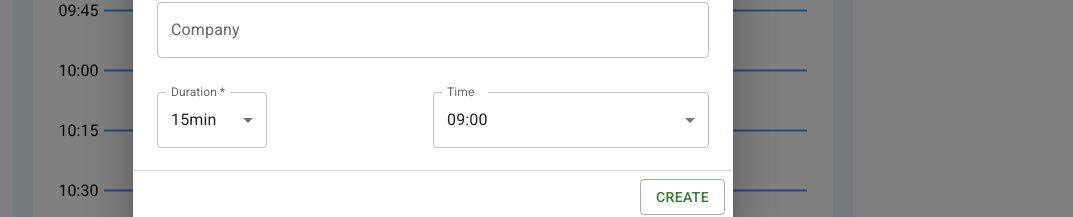
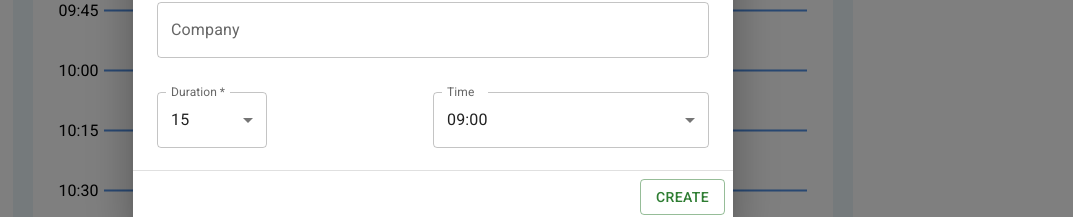
Before and after one commit to neguezaymen/agenda, a React (Create React App) app: page / in a window 1280 px wide. Both pictures are taken after a click on the button 1228 px from the left and 750 px from the top of the page. Shown: the part 400-617 px from the top of the page, without its empty margins (207-1280 px from the left). Built offline with nearby package versions, Linux system fonts and the light colour scheme.

Commit message:
create some logic for select inputs

```diff
--- a/src/components/AddEditAppointementModal.tsx
+++ b/src/components/AddEditAppointementModal.tsx
@@ -25,6 +25,7 @@ import { useAppDispatch, useAppSelector } from "../store/hooks";
 import { addAppointement, editAppointement } from "../slices/appointementSlice";
 import { CurrentDateContext } from "../contexts/CurrentDateContext";
 import { hideModal, setModalId } from "../slices/UiSlice";
+import { getDisponibilites } from "../utils/getDisponibilites";
 
 export interface DialogTitleProps {
   children?: React.ReactNode;
@@ -66,6 +67,7 @@ export default function AddEditAppointementModal() {
   const appointements = useAppSelector((state) => state.appointements);
   const appointementToEdit = appointements.find((el) => el.id === modalId);
   const { currentDate } = React.useContext(CurrentDateContext);
+
   const {
     handleSubmit,
     control,
@@ -253,10 +255,11 @@ export default function AddEditAppointementModal() {
                       variant="outlined"
                       color="primary"
                     >
-                      <MenuItem value={15}>15min</MenuItem>
-                      <MenuItem value={30}>30min</MenuItem>
-                      <MenuItem value={60}>60min</MenuItem>
-                      <MenuItem value={120}>120min</MenuItem>
+                      {getDisponibilites(appointements)?.durations[
+                        watch("time")
+                      ]?.map((el) => (
+                        <MenuItem value={el}>{el}</MenuItem>
+                      ))}
                     </Select>
                   </FormControl>
                 )}
@@ -269,10 +272,8 @@ export default function AddEditAppointementModal() {
                   <FormControl style={{ marginTop: "20px", width: "50%" }}>
                     <InputLabel>Time</InputLabel>
                     <Select {...rest} label="Time" required>
-                      {TimeSlots.map((timeslot) => (
-                        <MenuItem value={timeslot} key={timeslot}>
-                          {timeslot}
-                        </MenuItem>
+                      {getDisponibilites(appointements).hours.map((el) => (
+                        <MenuItem value={el}>{el}</MenuItem>
                       ))}
                     </Select>
                   </FormControl>
--- a/src/components/AppointementsWrapper.tsx
+++ b/src/components/AppointementsWrapper.tsx
@@ -8,6 +8,7 @@ import { GetHoursAndMinutesFromTime } from "../utils/DateFormat";
 import { isSameDay } from "date-fns";
 import { setModalId, showDeleteModal, showModal } from "../slices/UiSlice";
 import CurrentTimeBar from "./CurrentTimeBar";
+
 
 export const OneMinuteToPixels = 4;
 export const AppointementsWrapper = () => {
@@ -39,7 +40,6 @@ const Line = ({ slot, index }: { slot: string; index: number }) => {
 const Appointements = () => {
   const { currentDate } = useContext(CurrentDateContext);
   const reservations = useAppSelector((state) => state.appointements);
-
   const todayReservations = reservations.filter((reservation) => {
     return isSameDay(new Date(currentDate), new Date(reservation.date));
   });
--- /dev/null
+++ b/src/utils/getDisponibilites.ts
@@ -0,0 +1,53 @@
+interface RendezVous {
+  date: Date;
+  duration: number;
+}
+
+export function getDisponibilites(rdv: RendezVous[]): {durations: {[hour: string]: number[]}, hours: string[]} {
+  // Create an array with all available hours from 9am to 6pm for the given date
+  const availableHours = Array.from({length: 36}, (_, i) => {
+    const hour = Math.floor(i/4) + 9;
+    const minute = (i%4) * 15;
+    return `${hour.toString().padStart(2, '0')}:${minute.toString().padStart(2, '0')}`;
+  }).filter(h => {
+    const hour = Number(h.slice(0, 2));
+    const minute = Number(h.slice(3));
+    const endHour = hour + Math.floor((minute + 15) / 60);
+    return endHour <= 18;
+  });
+
+  // Filter out the already reserved hours
+  rdv.forEach(r => {
+    const startHour = r.date.getHours();
+    const startMinute = r.date.getMinutes();
+    const startIndex = (startHour - 9) * 4 + startMinute / 15;
+    const endIndex = startIndex + r.duration / 15;
+    availableHours.splice(startIndex, endIndex - startIndex, '');
+  });
+
+  // Create an object that stores the available durations for each available hour
+  const availableDurations: {[hour: string]: number[]} = {};
+  availableHours.forEach(h => {
+    availableDurations[h] = [15, 30, 60, 120].filter(d => {
+      const startHour = Number(h.slice(0, 2));
+      const startMinute = Number(h.slice(3));
+      const startIndex = (startHour - 9) * 4 + startMinute / 15;
+      const endIndex = startIndex + d / 15;
+      const endIndexMax = availableHours.length;
+      const isHourAvailable = rdv.every(r => {
+        const hour = r.date.getHours();
+        const minute = r.date.getMinutes();
+        const startRdvIndex = (hour - 9) * 4 + minute / 15;
+        const endRdvIndex = startRdvIndex + r.duration / 15;
+        return endRdvIndex <= startIndex || startRdvIndex >= endIndex;
+      });
+      return endIndex <= endIndexMax && isHourAvailable;
+    });
+  });
+
+  // Return the available options
+  return {
+    durations: availableDurations,
+    hours: availableHours.filter(h => h !== ''),
+  };
+}
```
